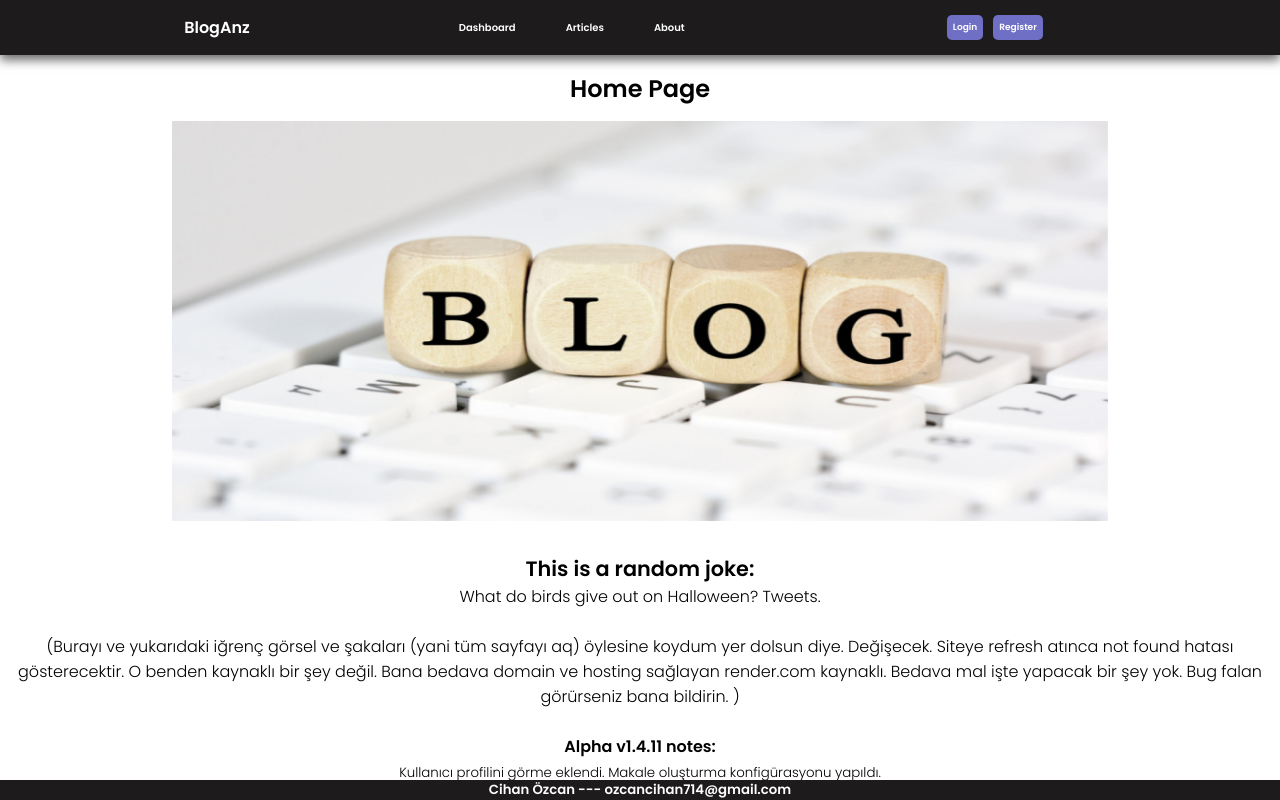
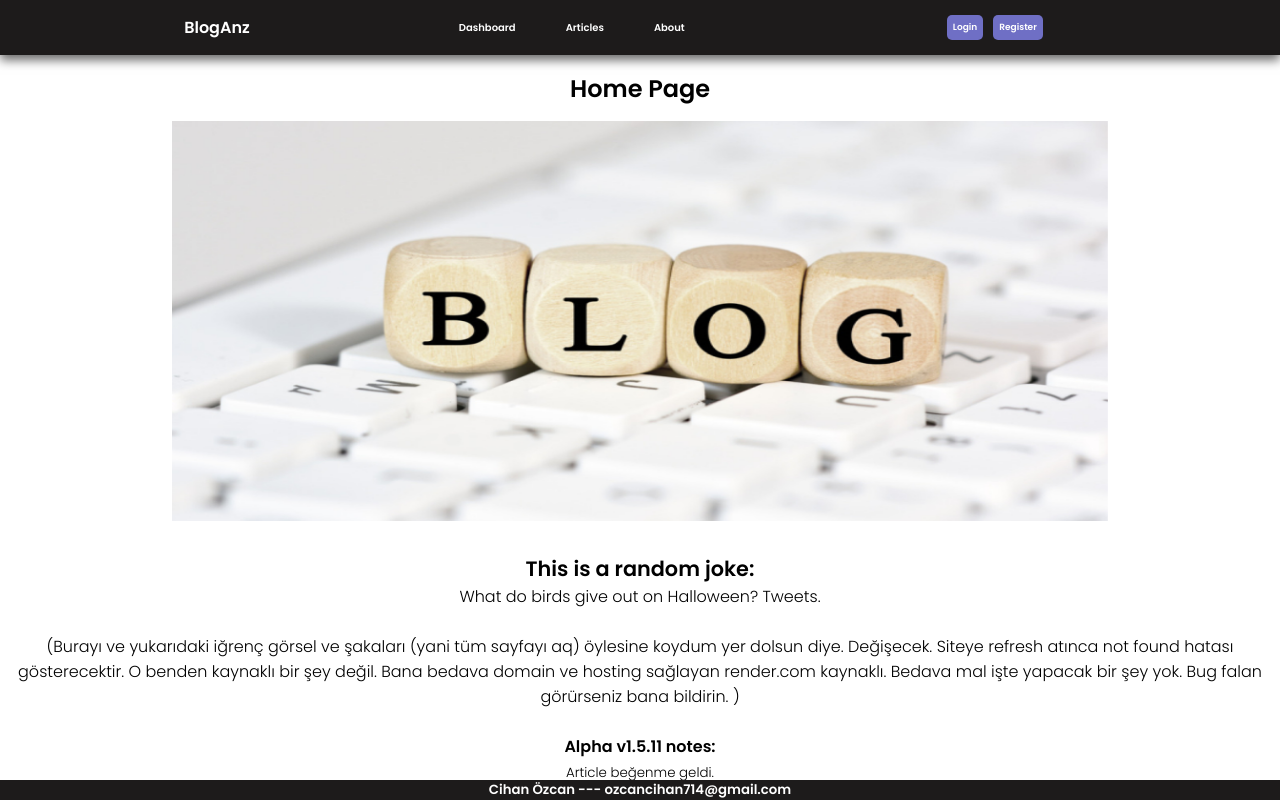
Before and after one commit to Anzcyent/bloganz-client, a React (Vite) app: page / in a window 1280 px wide. Built offline with nearby package versions, Linux system fonts and the light colour scheme.

Commit message:
alpha v1.5.11

```diff
--- a/src/Pages/HomePage/HomePage.jsx
+++ b/src/Pages/HomePage/HomePage.jsx
@@ -35,8 +35,8 @@ const HomePage = () => {
                     O benden kaynaklı bir şey değil. Bana bedava domain ve hosting sağlayan render.com kaynaklı. Bedava mal işte yapacak bir şey yok. Bug falan görürseniz bana bildirin. )<br />
                 </p>
                 <br />
-                <b>Alpha v1.4.11 notes: </b><br />
-                <small>Kullanıcı profilini görme eklendi. Makale oluşturma konfigürasyonu yapıldı.</small>
+                <b>Alpha v1.5.11 notes: </b><br />
+                <small>Article beğenme geldi.</small>
             </section>
         </main>
     )
```
